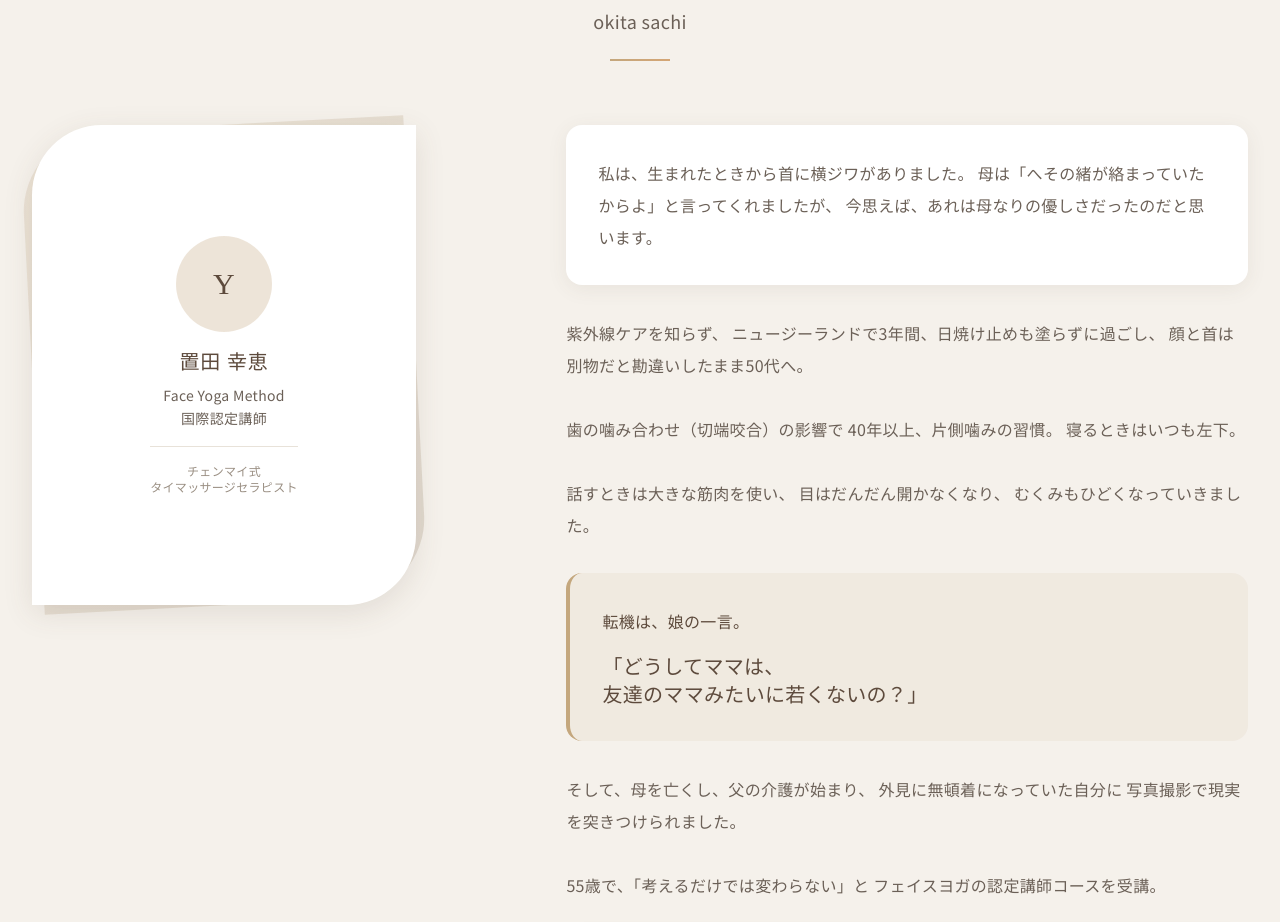
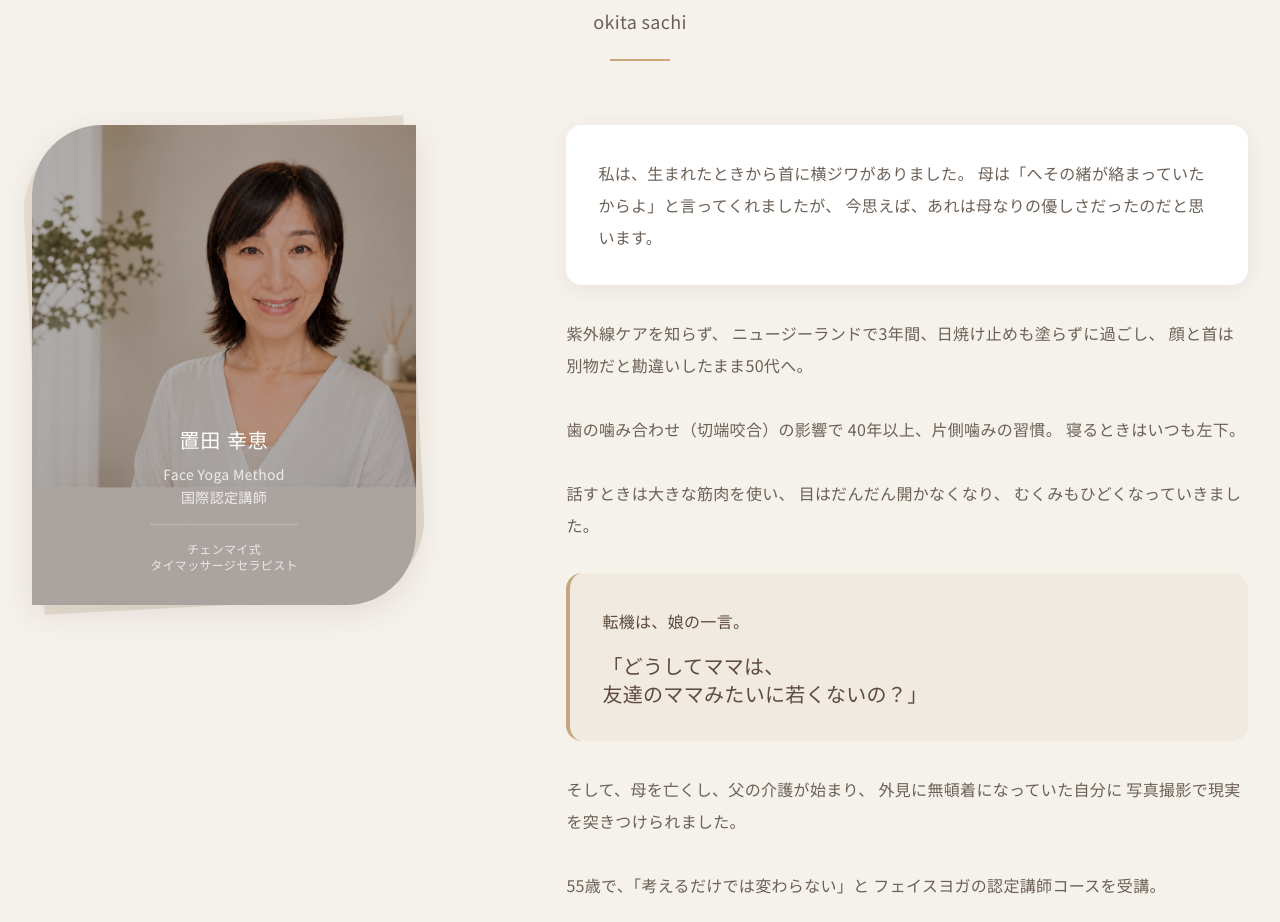
Before and after one commit to Knot-works/faceyoga, a React (Vite) app: page / in a window 1280 px wide. Shown: the part 1600-2522 px from the top of the page. Built offline with nearby package versions, Linux system fonts and the light colour scheme; a web font is replaced by a local one.

Commit message:
Update About profile card to use profile.png

```diff
--- a/src/components/sections/About.tsx
+++ b/src/components/sections/About.tsx
@@ -1,4 +1,6 @@
 import { Section, SectionHeader } from '../layout';
+
+const profileImage = import.meta.env.BASE_URL + 'profile.png';
 
 export function About() {
   return (
@@ -12,21 +14,24 @@ export function About() {
             {/* Profile image placeholder */}
             <div className="relative aspect-[4/5] max-w-sm mx-auto lg:mx-0">
               <div className="absolute inset-0 bg-gradient-to-br from-accent/20 to-secondary/20 rounded-tl-[80px] rounded-br-[80px] transform -rotate-3" />
-              <div className="absolute inset-0 bg-surface rounded-tl-[70px] rounded-br-[70px] shadow-medium flex items-center justify-center">
-                <div className="text-center p-8">
-                  <div className="w-24 h-24 mx-auto mb-4 rounded-full bg-accent/30 flex items-center justify-center">
-                    <span className="text-3xl text-primary font-heading">Y</span>
-                  </div>
-                  <h3 className="font-heading text-xl text-primary mb-2">
+              <div className="absolute inset-0 bg-surface rounded-tl-[70px] rounded-br-[70px] shadow-medium overflow-hidden">
+                <img
+                  src={profileImage}
+                  alt="置田 幸恵"
+                  className="absolute inset-0 w-full h-full object-cover"
+                />
+                <div className="absolute inset-0 bg-black/30" />
+                <div className="relative z-10 flex h-full flex-col items-center justify-end text-center p-8">
+                  <h3 className="font-heading text-xl text-white mb-2">
                     置田 幸恵
                   </h3>
-                  <p className="text-text-muted text-sm leading-relaxed">
+                  <p className="text-white/80 text-sm leading-relaxed">
                     Face Yoga Method
                     <br />
                     国際認定講師
                   </p>
-                  <div className="mt-4 pt-4 border-t border-border">
-                    <p className="text-text-light text-xs">
+                  <div className="mt-4 pt-4 border-t border-white/25">
+                    <p className="text-white/75 text-xs">
                       チェンマイ式
                       <br />
                       タイマッサージセラピスト
```
